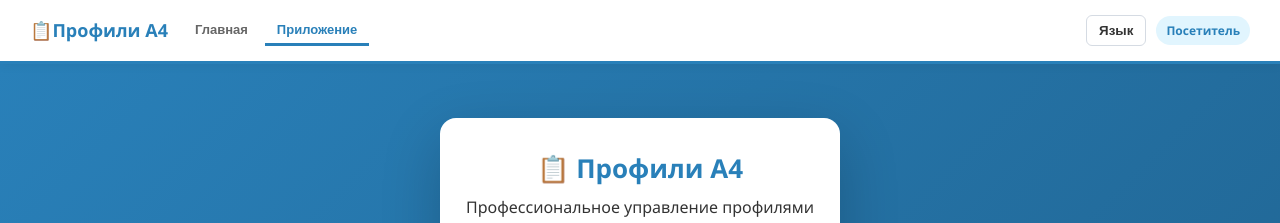
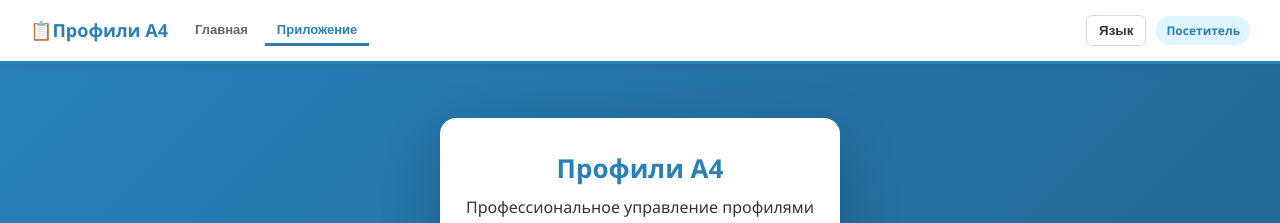
Before and after one commit to nzahoualoojeankc-lab/profil-a4, a website: page HTML/app.html in a window 1280 px wide. Both pictures are taken after a click on the button "Приложение". Shown: the top 223 px of the page. Drawn offline with nearby package versions, Linux system fonts and the light colour scheme.

Commit message:
Remove emoji from login header

```diff
--- a/HTML/app.html
+++ b/HTML/app.html
@@ -434,7 +434,7 @@
     <div class="login-screen" id="loginScreen">
       <div class="login-container">
         <div class="login-header">
-          <h1>📋 Профили A4</h1>
+          <h1> Профили A4</h1>
           <p>Профессиональное управление профилями</p>
           <p id="supabaseConfigStatus" class="login-error" role="alert" hidden></p>
         </div>
```
